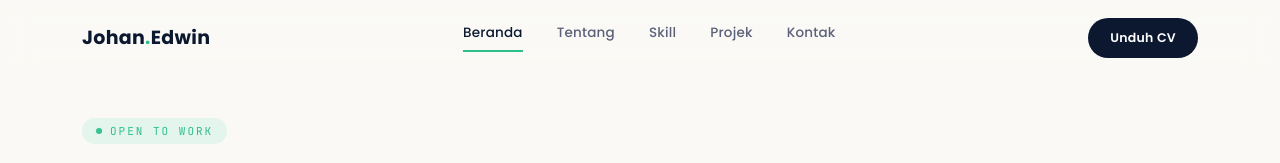
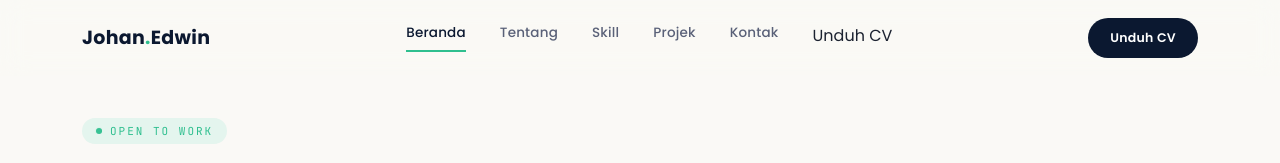
Before and after one commit to Johanedwin12/Portofolio-final-johan, a plain HTML site: page index.html in a window 1280 px wide. Shown: the top 163 px of the page. Drawn offline with Linux system fonts and the light colour scheme.

Commit message:
Fix HTML structure and update content

```diff
--- a/index.html
+++ b/index.html
@@ -28,6 +28,7 @@
       <a href="#keahlian" class="menu-link" data-section="keahlian">Skill</a>
       <a href="#karya" class="menu-link" data-section="karya">Projek</a>
       <a href="#kontak" class="menu-link" data-section="kontak">Kontak</a>
+      <a href="#" class="menu-cta-mobile">Unduh CV</a>
     </nav>
 
     <a href="#" class="cta-btn">Unduh CV</a>
```
